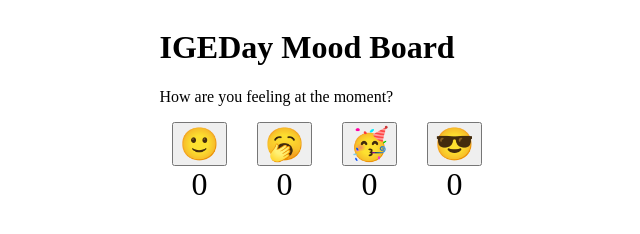
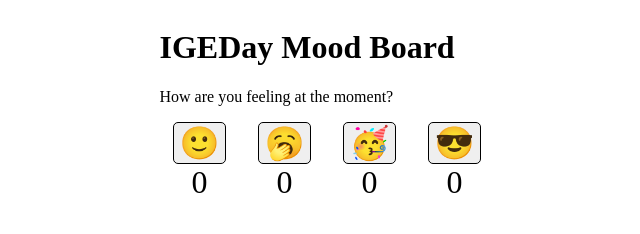
Before and after one commit to jmglov/igeday, a plain HTML site: page public/mood.html in a window 1280 px wide. Shown: the whole page, without its empty margins (313-953 px from the left). Drawn offline with Linux system fonts and the light colour scheme.

Commit message:
mood: override default button appearance

```diff
--- a/public/mood.css
+++ b/public/mood.css
@@ -24,6 +24,12 @@ grid-item {
 }
 
 button {
+  appearance: none;
+  -webkit-appearance: none;
+  -moz-appearance: none;
+
+  border: thin solid;
+  border-radius: 5px;
   font-size: 2em;
   width: fit-content;
 }
```
